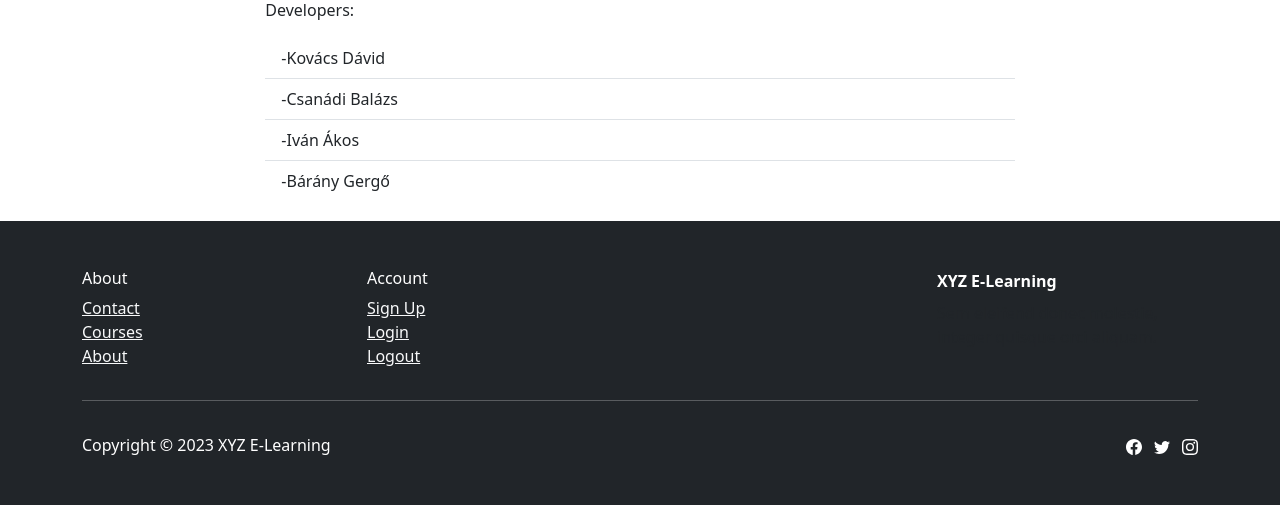
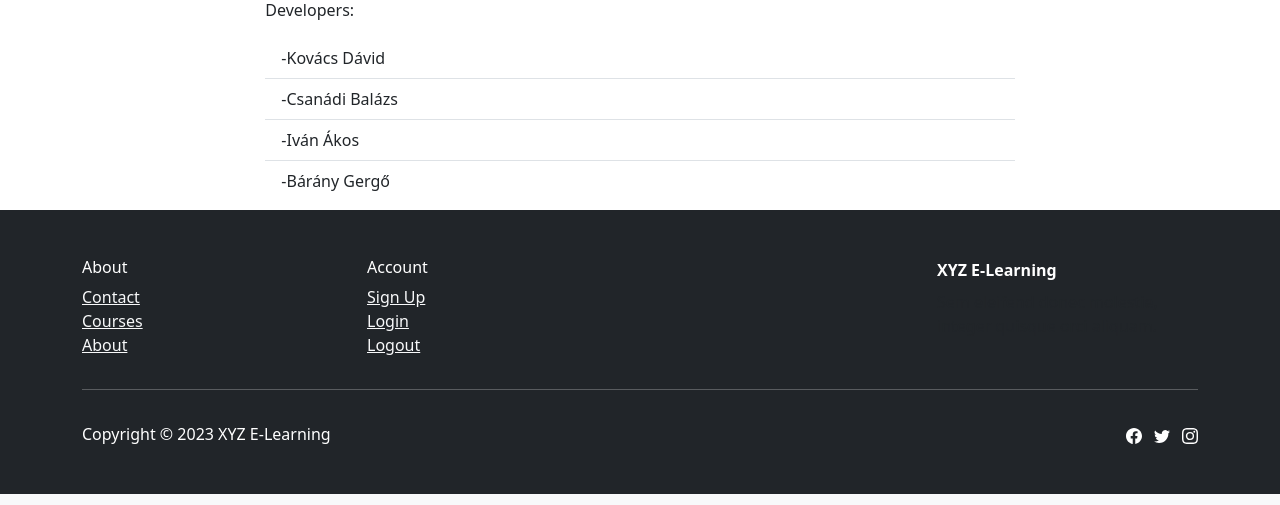
Before and after one commit to ivan-akos/e-learning-AFP2-23, a Django app: page /about in a window 1280 px wide. Shown: the part 306-811 px from the top of the page. Run offline with Django 4.2, Linux system fonts and the light colour scheme; some libraries are stand-ins or nearby versions.

Commit message:
layout: footer fixed-bottom

```diff
--- a/src/django/elearning_app/templates/layout.html
+++ b/src/django/elearning_app/templates/layout.html
@@ -48,7 +48,7 @@
 
                 {%endblock content%}
 
-                <footer class="text-white bg-dark" style="overflow: hidden;">
+                <footer class="text-white bg-dark fixed-bottom" style="overflow: hidden;" >
                     <div class="container py-4 py-lg-5">
                         <div class="row justify-content-center">
                             <div class="col-sm-4 col-md-3 text-center text-lg-start d-flex flex-column item">
```
